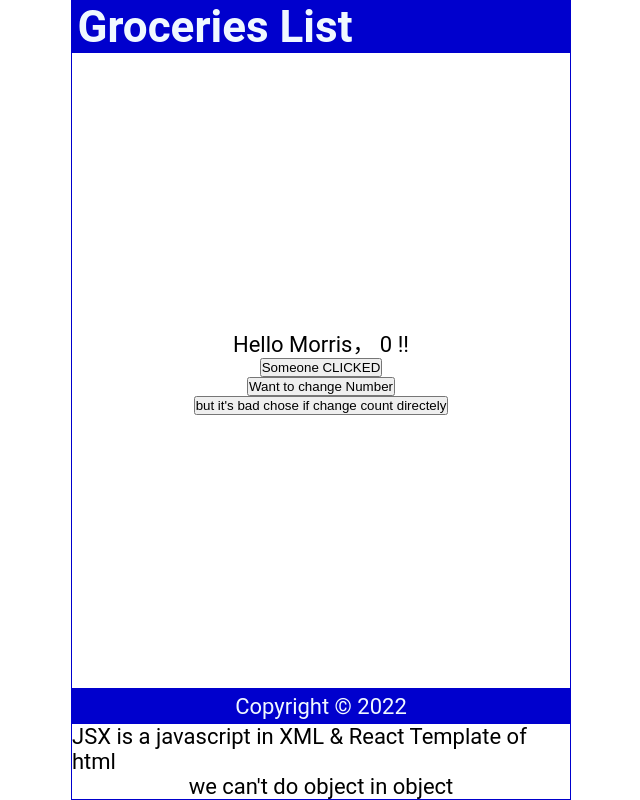
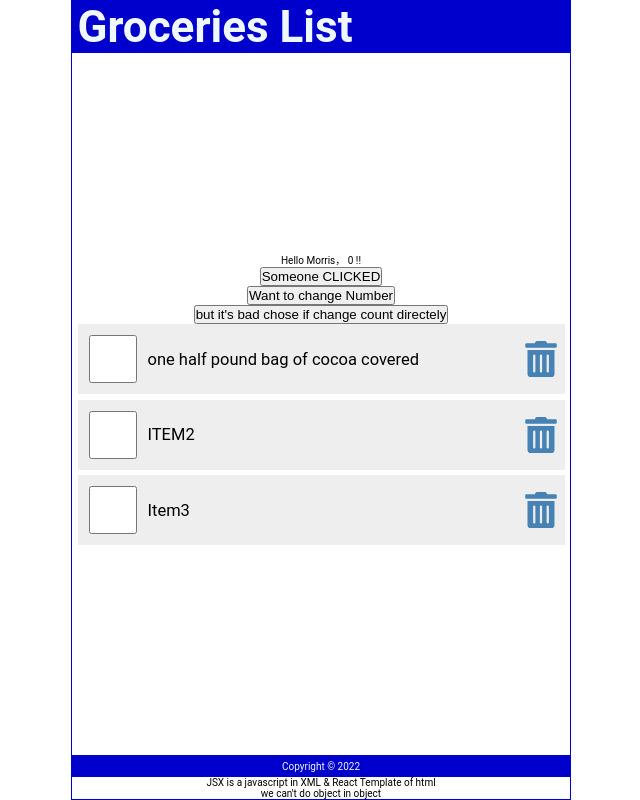
Before and after one commit to MorrisLCY/Grocery-List-Check-List-, a React (Create React App) app: page / in a window 1280 px wide. Shown: the whole page, without its empty margins (319-959 px from the left). Built offline with nearby package versions, Linux system fonts and the light colour scheme.

Commit message:
Ch7 keys&List&Map

```diff
--- a/package.json
+++ b/package.json
@@ -8,6 +8,7 @@
     "@testing-library/user-event": "^13.5.0",
     "react": "^18.2.0",
     "react-dom": "^18.2.0",
+    "react-icons": "^4.7.1",
     "react-scripts": "5.0.1",
     "web-vitals": "^2.1.4"
   },
--- a/src/App.js
+++ b/src/App.js
@@ -8,7 +8,7 @@
       <Header />
       <Content />
       <Footer />
-      <p>JSX is a javascript in XML & React Template of html</p>
+      <p style={{fontsize: '10px'}}>JSX is a javascript in XML & React Template of html</p>
       <p>we can't do object in object </p>
     </div>
   );
--- a/src/Content.js
+++ b/src/Content.js
@@ -1,9 +1,28 @@
 import { useState } from 'react';
+import { FaTrashAlt } from 'react-icons/fa';
 
 const Content = () => {
     const [name, setName] = useState('Morris');
     const [count, setCount] = useState(0);
+    const [items, setItems] = useState([
+        {
+            id: 1,
+            checked: false,
+            item: "one half pound bag of cocoa covered"
+        },
+        {
+            id: 2,
+            checked: false,
+            item: "ITEM2"
+        },
+        {
+            id: 3,
+            checked: false,
+            item: "Item3"
+        }
+    ]);
 
+    // CH6 useState
     const handleNameChange = () =>{
         const name = ['Morris', 'Paul', 'Teresa', 'Sylvia'];
         const int = Math.floor(Math.random()*4);
@@ -20,6 +39,20 @@
         console.log(count)
     }
 
+    //CH7 Lists&Keys&Maps
+    const handleCheck = (id) => {
+        // this id is onchange id
+        const listItems = items.map((item) => item.id === id ? {...item, checked: !item.checked}: item);
+        setItems(listItems);
+        localStorage.setItem('shoppinglist', JSON.stringify(listItems));
+    }
+
+    const handleDelete = (id) => {
+        // console.log(`this is what you delete ${id}`);
+        const listItems = items.filter((item) => item.id !== id);
+        setItems(listItems);
+        localStorage.setItem('shoppinglist', JSON.stringify(listItems));
+    }
 
     return(
         <main>
@@ -29,6 +62,30 @@
             <button onClick={handleNameChange}>Someone CLICKED</button>
             <button onClick={handleClick1}>Want to change Number</button>
             <button onClick={handleClick2}>but it's bad chose if change count directely</button>
+            {items.length ? (
+                <ul>
+                    {items.map((item) =>(
+                        <li className="item" key={item.id}>
+                            <input
+                                type="checkbox"
+                                onChange={()=>handleCheck(item.id)}
+                                checked={item.checked}
+                            />
+                            <label
+                                style={(item.checked) ? {textDecoration: 'line-through'} : null}
+                                onDoubleClick={()=>handleCheck(item.id)}
+                            >{item.item}</label>
+                            <FaTrashAlt
+                                onClick={()=>handleDelete(item.id)}
+                                role='button'
+                                tabIndex='0'
+                            />
+                        </li>
+                    ))}
+                </ul>
+            ) : (
+                <p style={{ marginTop: '2rem' }}>Your List is empty</p>
+            )}
         </main>
     )
 }
--- a/src/index.css
+++ b/src/index.css
@@ -7,7 +7,9 @@
 html {
   font-size: 22px;
 }
-
+p {
+  font-size: 10px;
+}
 body {
   min-height: 100vh;
   font-family: 'Roboto', 'Oxygen',
@@ -57,3 +59,62 @@
   display: grid;
   place-content: center;
 }
+
+ul {
+  width: 100%;
+  list-style: none;
+  padding: 0 0.25rem 0.25rem;
+}
+
+ul li::before {
+  content: "\200B";
+}
+
+.item {
+  display: flex;
+  justify-content: flex-start;
+  align-items: center;
+  padding: 0.5rem 0 0.5rem 0.5rem;
+  margin: 0.25rem 0;
+  background-color: #eee;
+}
+
+.item:first-child {
+  margin: 0;
+}
+
+.item input[type="checkbox"] {
+  text-align: center;
+  width: 2.5rem;
+  width: 48px;
+  min-width: 48px;
+  height: 2.5rem;
+  height: 48px;
+  min-height: 48px;
+  cursor: pointer;
+  margin-right: 0.5rem;
+}
+
+.item input[type="checkbox"]:focus + label {
+  text-decoration: underline;
+}
+
+.item > label {
+  font-size: 0.75rem;
+  flex-grow: 1;
+}
+
+.item svg {
+  width: 48px;
+  min-width: 48px;
+  height: 36px;
+  font-size: 1rem;
+  color: steelblue;
+  cursor: pointer;
+}
+
+.item svg:focus,
+.item svg:hover {
+  color: red;
+  outline: none;
+}
```
Also changed, not shown: 1 other file (tests, documents, lock files or other folders).
